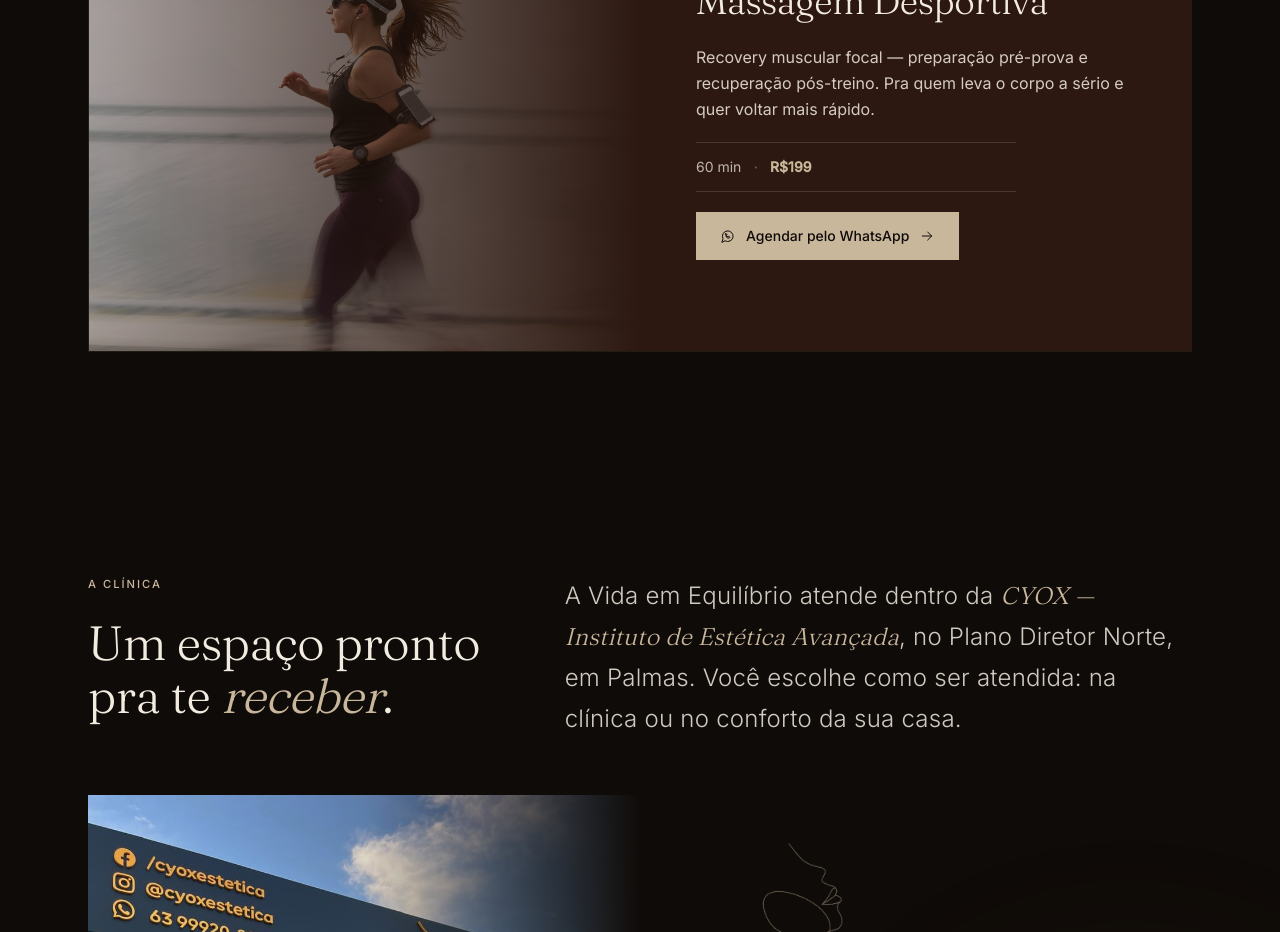
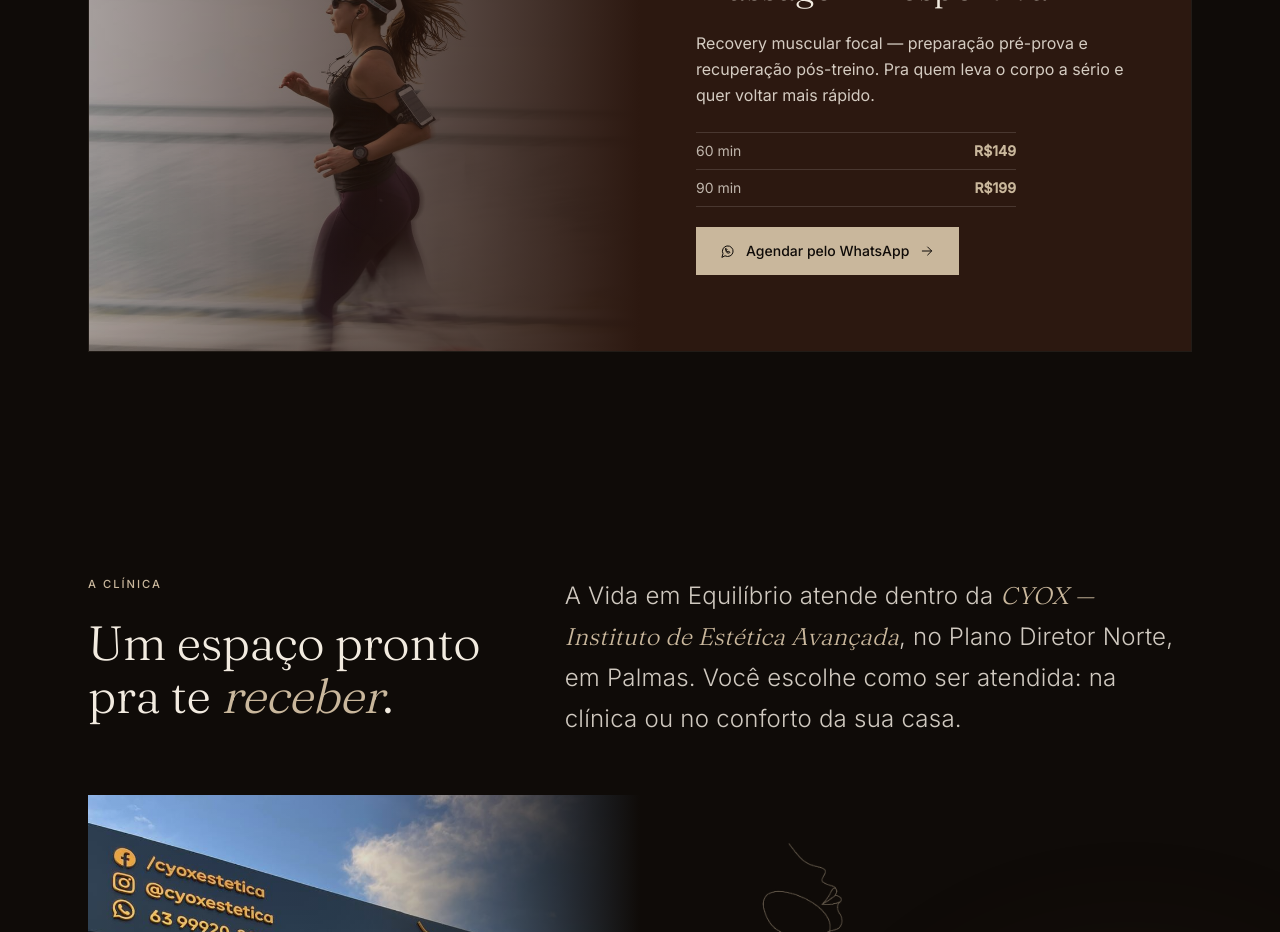
Before and after one commit to ImpulsoDigital063/vidaemequilibrio, a Next.js app: page / in a window 1280 px wide. Shown: the part 2320-3252 px from the top of the page. Built offline with nearby package versions, Linux system fonts and the light colour scheme; no server answers.

Commit message:
feat(desportiva): preco definido 60min R$149 / 90min R$199
Co-Authored-By: Claude Opus 4.8 <noreply@anthropic.com>

```diff
--- a/src/components/MassagemDesportiva.tsx
+++ b/src/components/MassagemDesportiva.tsx
@@ -5,7 +5,7 @@ import Reveal from "./motion/Reveal";
 // Nicho atleta — card destacado, separado da grade de serviços.
 // PREÇO/DURAÇÃO provisórios (Timóteo não mandou a Desportiva nos prints) — confirmar.
 const WA = `https://wa.me/5563984843646?text=${encodeURIComponent(
-  "Olá! Quero agendar a Massagem Desportiva."
+  "Olá! Quero agendar a Massagem Desportiva. Qual duração fica melhor: 60 ou 90 min?"
 )}`;
 
 export default function MassagemDesportiva() {
@@ -42,10 +42,15 @@ export default function MassagemDesportiva() {
                 pós-treino. Pra quem leva o corpo a sério e quer voltar mais rápido.
               </p>
 
-              <div className="flex items-center gap-3 border-y border-ve-cream/15 py-3 max-w-xs">
-                <span className="text-sm text-ve-cream/75">60 min</span>
-                <span className="text-ve-cream/30">·</span>
-                <span className="text-sm font-semibold text-ve-champagne">R$199</span>
+              <div className="mt-1 flex max-w-xs flex-col divide-y divide-ve-cream/15 border-y border-ve-cream/15">
+                <div className="flex items-center justify-between py-2">
+                  <span className="text-sm text-ve-cream/75">60 min</span>
+                  <span className="text-sm font-semibold text-ve-champagne">R$149</span>
+                </div>
+                <div className="flex items-center justify-between py-2">
+                  <span className="text-sm text-ve-cream/75">90 min</span>
+                  <span className="text-sm font-semibold text-ve-champagne">R$199</span>
+                </div>
               </div>
 
               <a
```
